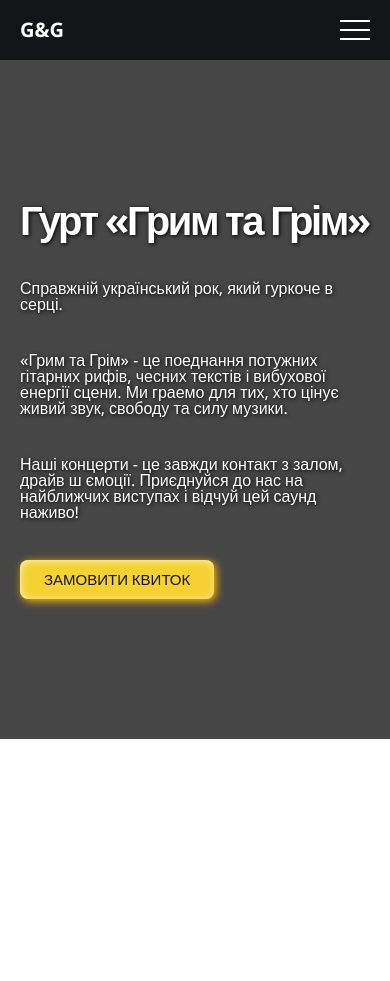
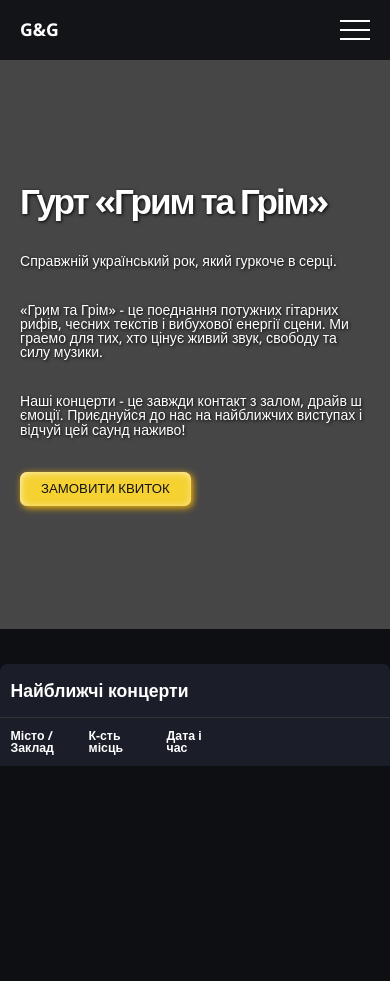
Before and after one commit to go-doc-web/groupe-grim-grum, a website: page src/index.html in a window 390 px wide. Before the commit the page ends 844 px from the top, so only its background shows below. Drawn offline with nearby package versions, Linux system fonts and the light colour scheme; files that its build step writes are made by us from their sources.

Commit message:
feat:create concerts section

```diff
--- /dev/null
+++ b/src/html/_concerts.html
@@ -0,0 +1,18 @@
+<section class="concerts" id="concerts">
+  <div class="container">
+    <h2 class="section__title concerts__title">Найближчі концерти</h2>
+    <table с>
+      <thead>
+        <tr>
+          <th>Місто / Заклад</th>
+          <th>К-сть місць</th>
+          <th>Дата і час</th>
+          <th></th>
+        </tr>
+      </thead>
+      <tbody class="table-body">
+        <!-- JS here -->
+      </tbody>
+    </table>
+  </div>
+</section>
--- a/src/index.html
+++ b/src/index.html
@@ -22,6 +22,9 @@
       <!-- Hero-->
       @@include('./html/_hero.html')
       <!--End of Hero-->
+      <!-- Concerts-->
+      @@include('./html/_concerts.html')
+      <!--End of Concerts-->
     </main>
     <!-- Footer -->
     <!-- @@include('./html/_footer.html') -->
--- /dev/null
+++ b/src/js/concerts.js
@@ -0,0 +1,39 @@
+const concerts = [
+  {
+    city: "Київ",
+    venue: "Docker-G Pub",
+    seats: 250,
+    datetime: "26.10.2025, 15:00",
+  },
+  {
+    city: "Львів",
+    venue: "!FESTrepublic",
+    seats: 400,
+    datetime: "01.11.2025, 20:00",
+  },
+  {
+    city: "Одеса",
+    venue: "Зелений театр",
+    seats: 700,
+    datetime: "09.11.2025, 19:30",
+  },
+  {
+    city: "Харків",
+    venue: "ArtZavod",
+    seats: 500,
+    datetime: "16.11.2025, 20:00",
+  },
+];
+
+const tBody = document.querySelector(".table-body");
+concerts.forEach((concert) => {
+  const row = document.createElement("tr");
+  row.innerHTML = `
+            <td>${concert.city} — ${concert.venue}</td>
+            <td>${concert.seats}</td>
+            <td>${concert.datetime}</td>
+            <td><button class="table-btn btn">Замовити квиток</button></td>
+
+    `;
+  tBody.appendChild(row);
+});
--- a/src/js/scripts.js
+++ b/src/js/scripts.js
@@ -1,2 +1,3 @@
 // Custom Scripts
 @@include('main.js')
+@@include('concerts.js')
--- /dev/null
+++ b/src/scss/_concerts.scss
@@ -0,0 +1,73 @@
+.concerts {
+  padding: 4rem 0;
+  background-color: #0e0f12;
+  height: 40rem;
+
+  .container {
+    padding: 2rem 0 0;
+    background: #1b1e29;
+    border-radius: 0.8rem;
+  }
+
+  &__title {
+    margin-bottom: 2rem;
+    font-size: 2rem;
+    padding-left: 1.2rem;
+  }
+
+  table {
+    width: 100%;
+    border-collapse: collapse;
+    border-top: 1px solid #333;
+    // border-bottom: 1px solid #333;
+    color: $white;
+  }
+
+  thead th:nth-child(1) {
+    width: 20%;
+  }
+
+  thead th:nth-child(2) {
+    width: 20%;
+  }
+
+  thead th:nth-child(3) {
+    width: 20%;
+  }
+
+  thead th:nth-child(4) {
+    width: 40%;
+  }
+  th,
+  td {
+    padding: 1.2rem;
+    text-align: left;
+    border-collapse: collapse;
+    border-top: 1px solid #333;
+    font-size: 1.4rem;
+    background-color: #151821;
+  }
+
+  th {
+    background: #1b1e29;
+    height: 5.5rem;
+  }
+  .table-btn {
+    background-color: #f82c56;
+    color: #000;
+    border: none;
+    padding: 0.8rem 1.2rem;
+    border-radius: 0.4rem;
+    color: $white;
+    cursor: pointer;
+    display: block;
+    margin: 0 auto;
+    transition: background-color 350ms;
+  }
+
+  button:hover,
+  button:focus,
+  button:active {
+    background-color: #e70a36;
+  }
+}
--- a/src/scss/_global.scss
+++ b/src/scss/_global.scss
@@ -1,5 +1,14 @@
 html {
   font-size: 62.5%;
+  @media (max-width: $breakpoint992) {
+    font-size: 60%;
+  }
+  @media (max-width: 768px) {
+    font-size: 55%;
+  }
+  @media (max-width: 375px) {
+    font-size: 45%;
+  }
 }
 
 // Container
@@ -38,6 +47,12 @@ body {
   }
 }
 
+.section__title {
+  font-size: 3rem;
+  color: $white;
+  font-weight: 700;
+}
+
 // Animations
 // Fade
 @keyframes fade {
--- a/src/scss/style.scss
+++ b/src/scss/style.scss
@@ -6,6 +6,7 @@
 // Sections or Pages SCSS-files imports
 @import "./header";
 @import "./hero";
+@import "./concerts";
 // @import './footer';
 
 // Libs
```
Also changed, not shown: src/js/main.js (+23 -23 lines).
